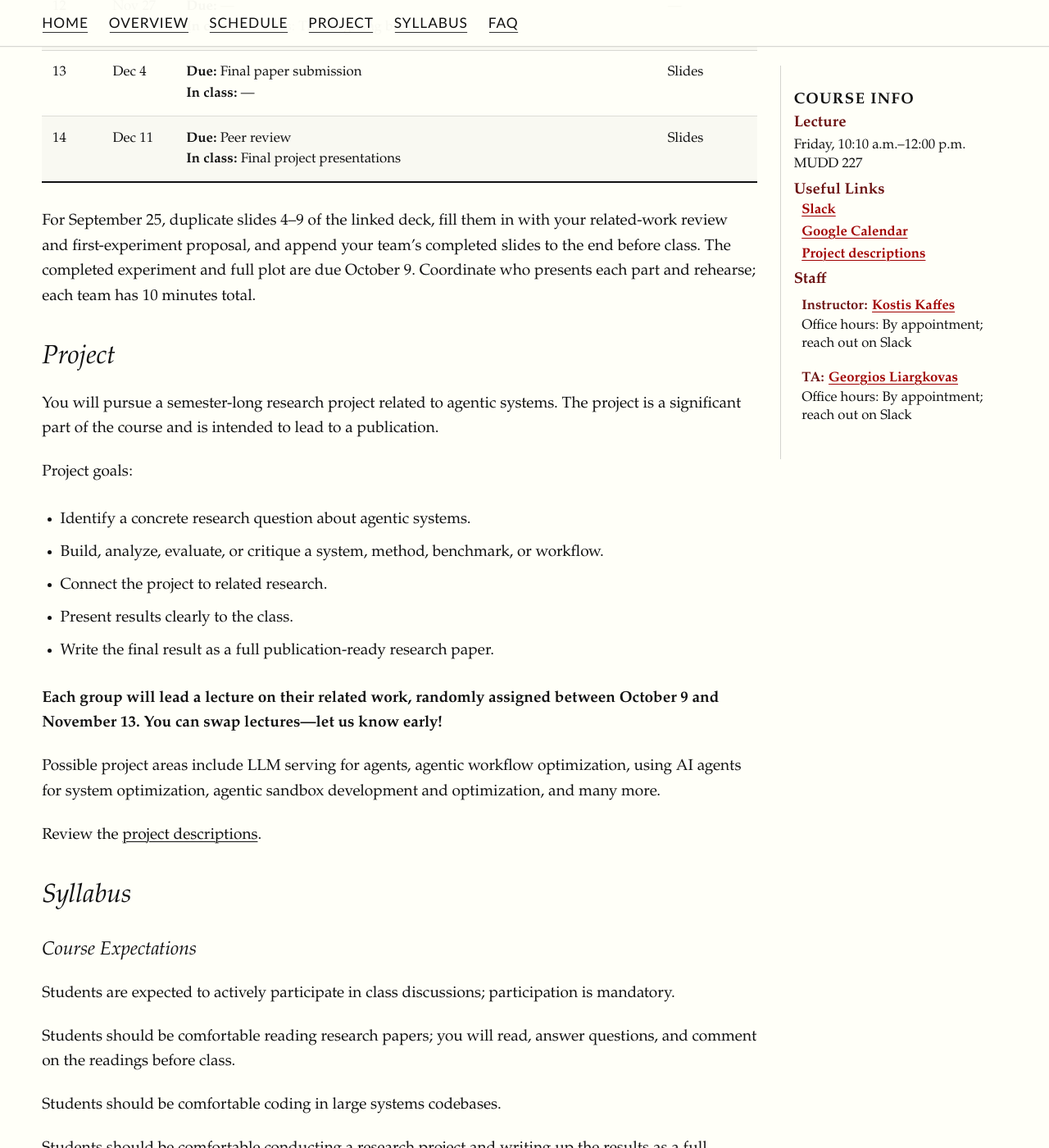
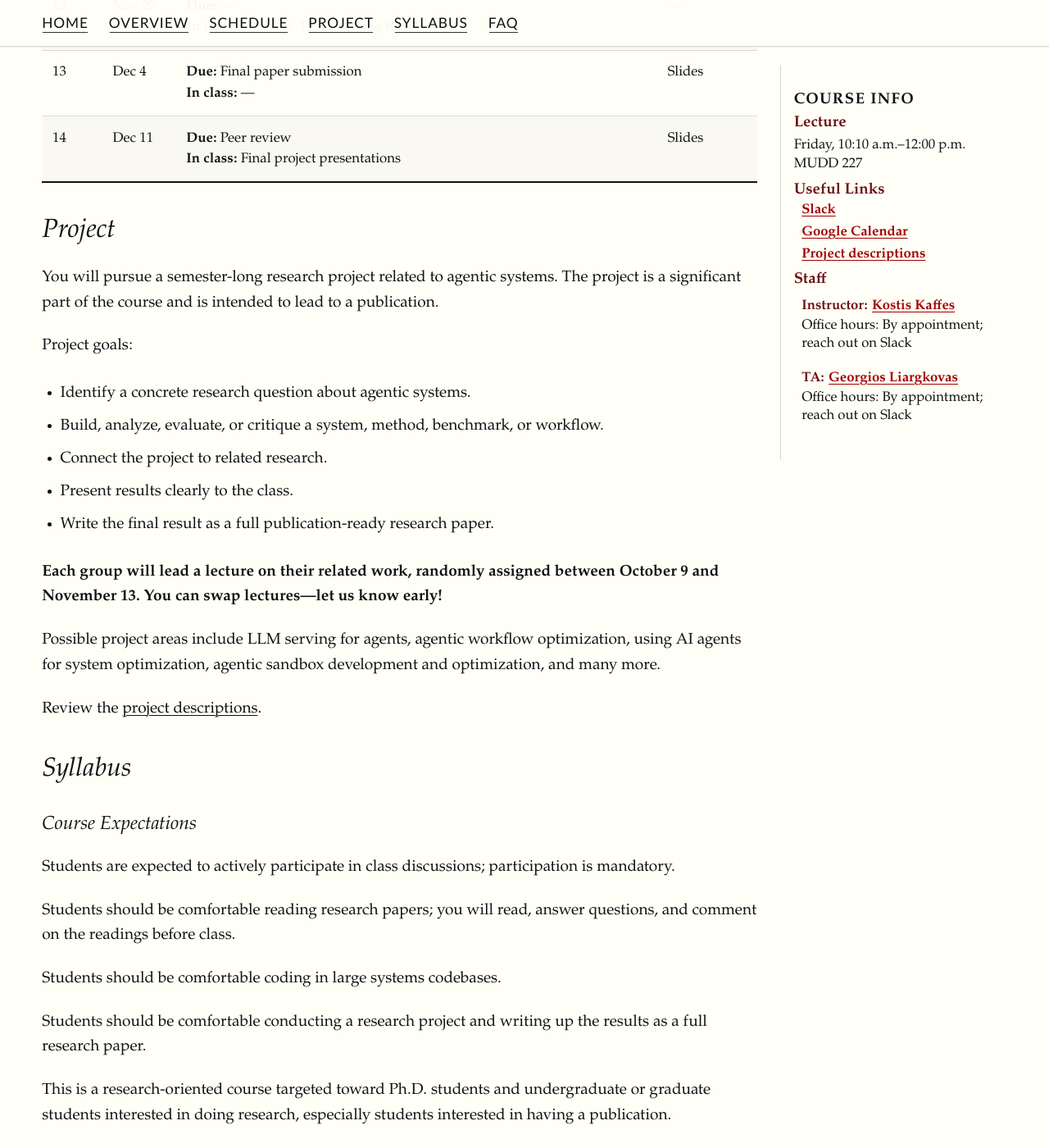
Before and after one commit to Columbia-DAP-Lab/agentic-systems, a Jekyll site: the page built from index.md, in a window 1280 px wide and 1400 px high, scrolled down 2175 px. Shown: the whole window at 82% size. Built offline with Jekyll 4.4.1, drawn with Linux system fonts in a browser that asks for light colours; some of the changed text lies outside the part shown.

Commit message:
Updates in schedule

```diff
--- a/docs/index.html
+++ b/docs/index.html
@@ -171,8 +171,6 @@
 
 </div>
 
-<p>For September 25, duplicate slides 4–9 of the linked deck, fill them in with your related-work review and first-experiment proposal, and append your team’s completed slides to the end before class. The completed experiment and full plot are due October 9. Coordinate who presents each part and rehearse; each team has 10 minutes total.</p>
-
 <h2 id="project">Project</h2>
 
 <p>You will pursue a semester-long research project related to agentic systems. The project is a significant part of the course and is intended to lead to a publication.</p>
@@ -235,8 +233,6 @@
     </tr>
   </tbody>
 </table>
-
-<p>The grading breakdown is tentative and may be refined before the first lecture.</p>
 
 <h3 id="participation">Participation</h3>
 
--- a/index.md
+++ b/index.md
@@ -53,8 +53,6 @@ Broad questions include:
 
 </div>
 
-For September 25, duplicate slides 4–9 of the linked deck, fill them in with your related-work review and first-experiment proposal, and append your team’s completed slides to the end before class. The completed experiment and full plot are due October 9. Coordinate who presents each part and rehearse; each team has 10 minutes total.
-
 ## Project
 
 You will pursue a semester-long research project related to agentic systems. The project is a significant part of the course and is intended to lead to a publication.
@@ -95,8 +93,6 @@ This is a research-oriented course targeted toward Ph.D. students and undergradu
 | Weekly updates | 25% |
 | Final presentation | 25% |
 | Final paper | 25% |
-
-The grading breakdown is tentative and may be refined before the first lecture.
 
 ### Participation
 
```
Also changed, not shown: other parts of docs/index.html (+1 -1 lines), other parts of index.md (+1 -1 lines).
